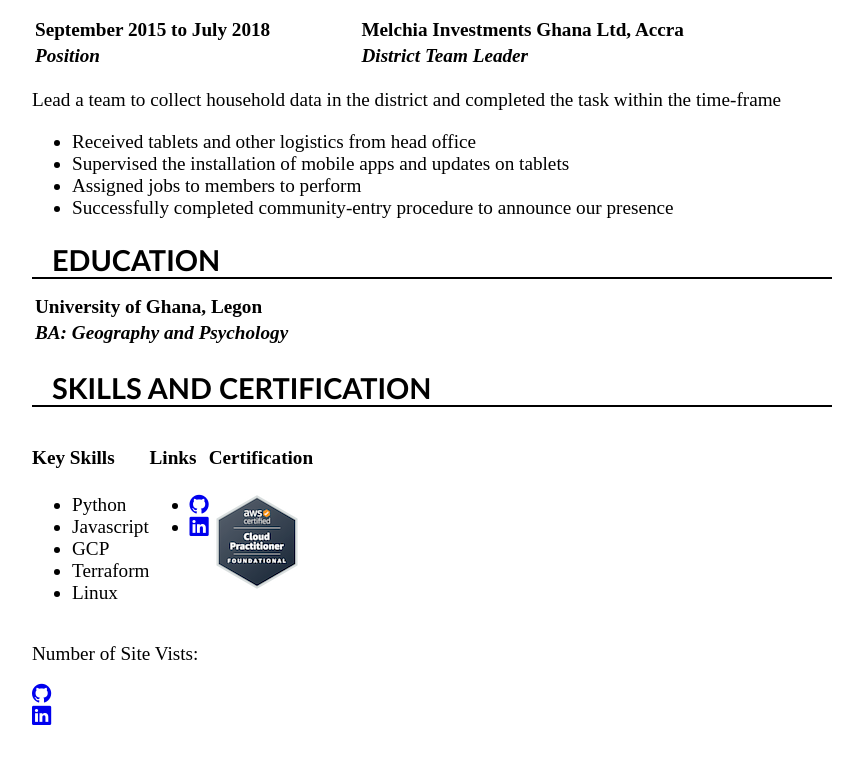
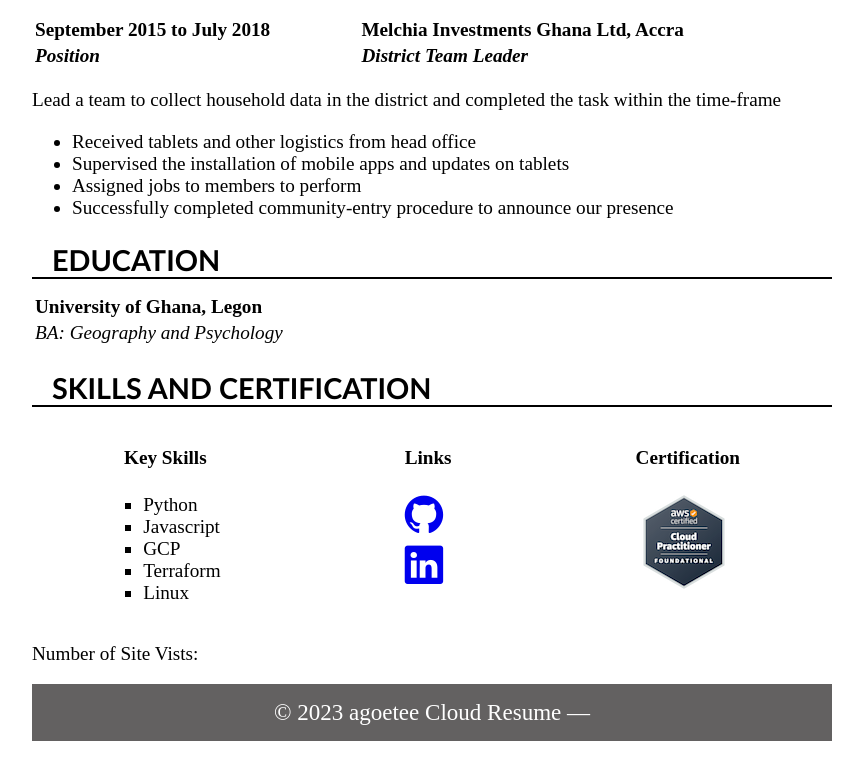
Before and after one commit to agoetee/cloudResume, a plain HTML site: page index.html in a window 1280 px wide. Shown: the part 1046-1806 px from the top of the page, without its empty margins (208-1071 px from the left). Drawn offline with nearby package versions, Linux system fonts and the light colour scheme.

Commit message:
rest of major frontend

```diff
--- a/index.html
+++ b/index.html
@@ -106,7 +106,7 @@
                     <td>University of Ghana, Legon</td>
                 </tr>
                 <tr>
-                    <td><em>BA: Geography and Psychology</em></td>
+                    <td class="unbold nobold"><em>BA: Geography and Psychology</em></td>
                 </tr>
             </table>
         </div>
@@ -119,7 +119,7 @@
         <div class="skills-container">
             <div class="skill-text">
                 <h4>Key Skills</h4>
-                <ul>
+                <ul class="skill-list">
                     <li>Python</li>
                     <li>Javascript</li>
                     <li>GCP</li>
@@ -130,9 +130,9 @@
 
             <div class="link-container">
                 <h4>Links</h4>
-                <ul>
-                    <li><a href="#"><i class="bi bi-github"></i></a></li>
-                    <li><a href="#"><i class="bi bi-linkedin"></i></a></li>
+                <ul class="no-list-style">
+                    <li class="link-list"><a href="#"><i class="bi bi-github link-icon"></i></a></li>
+                    <li><a href="#"><i class="bi bi-linkedin link-icon"></i></a></li>
                 </ul>
             </div>
 
@@ -154,20 +154,12 @@
     </section>
     <!-- Visit Count section -->
 
-    <!-- Links section -->
-    <section>
-        <div class="link-container">
-            <div>
-                <a href="#"><i class="bi bi-github"></i></a>
-            </div>
-            <div>
-                <a href="#"><i class="bi bi-linkedin"></i></a>
-            </div>
-        </div>
+    <!-- Footer section -->
+    <footer class="footer">
+        &copy; 2023 agoetee Cloud Resume &mdash;
+    </footer>
 
-
-    </section>
-    <!-- Links section -->
+    <!-- Footer section -->
 
 
 </body>
--- a/styles.css
+++ b/styles.css
@@ -50,6 +50,39 @@ ul .second {
     padding: 0 15px;
 } */
 
+.unbold, .nobold {
+    font-weight: normal;
+}
+
 .skills-container {
     display: flex;
+    justify-content: space-around;
 }
+
+.skill-list {
+    list-style-type: square;
+    padding-left: 1em;
+}
+
+.no-list-style {
+    list-style: none;
+    padding: 0;
+}
+
+.link-icon {
+    font-size: 2em;
+    margin-bottom: 0.3em;
+    margin-top: 0.3em;
+    padding-bottom: 0.3em;
+}
+.link-list {
+    margin-bottom: 0.3em;
+}
+
+.footer {
+    text-align: center;
+    background-color: #636161;
+    color: #fff;
+    padding: 15px 0;
+    font-size: 1.2em;
+}
```
